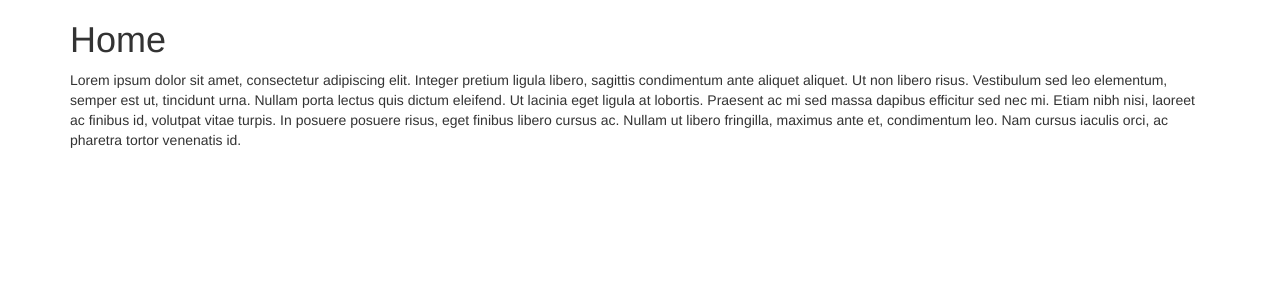
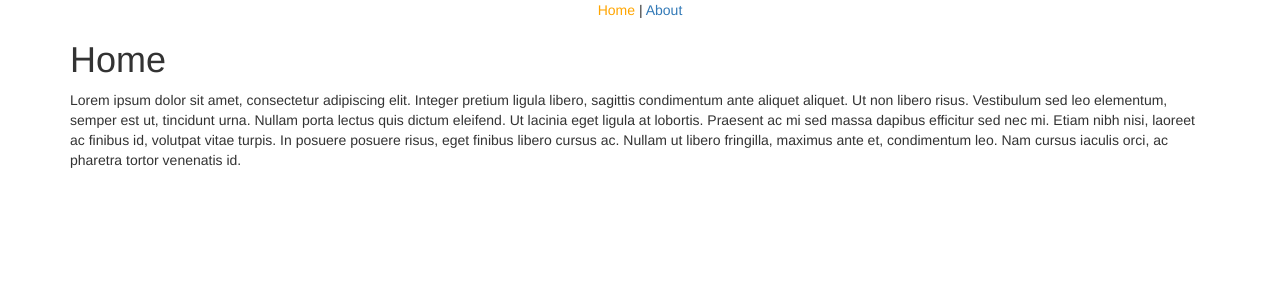
Before and after one commit to tomiooshika/website, a Jekyll site: the page built from index.html, in a window 1280 px wide. Shown: the top 300 px of the page. Built offline with Jekyll 4.4.1, drawn with Linux system fonts in a browser that asks for light colours.

Commit message:
Include navigation component

```diff
--- /dev/null
+++ b/_includes/navigation.html
@@ -0,0 +1,5 @@
+<nav class="text-center">
+  <a href="/" {% if page.url == "/" %}class="active"{% endif %}>Home</a>
+  |
+  <a href="/about" {% if page.url == "/about" %}class="active"{% endif %}>About</a>
+</nav>
--- a/_layouts/default.html
+++ b/_layouts/default.html
@@ -8,6 +8,7 @@
   </head>
   <body>
     <div class="container">
+      {% include navigation.html %}
       {{ content }}
     </div>
   </body>
```
